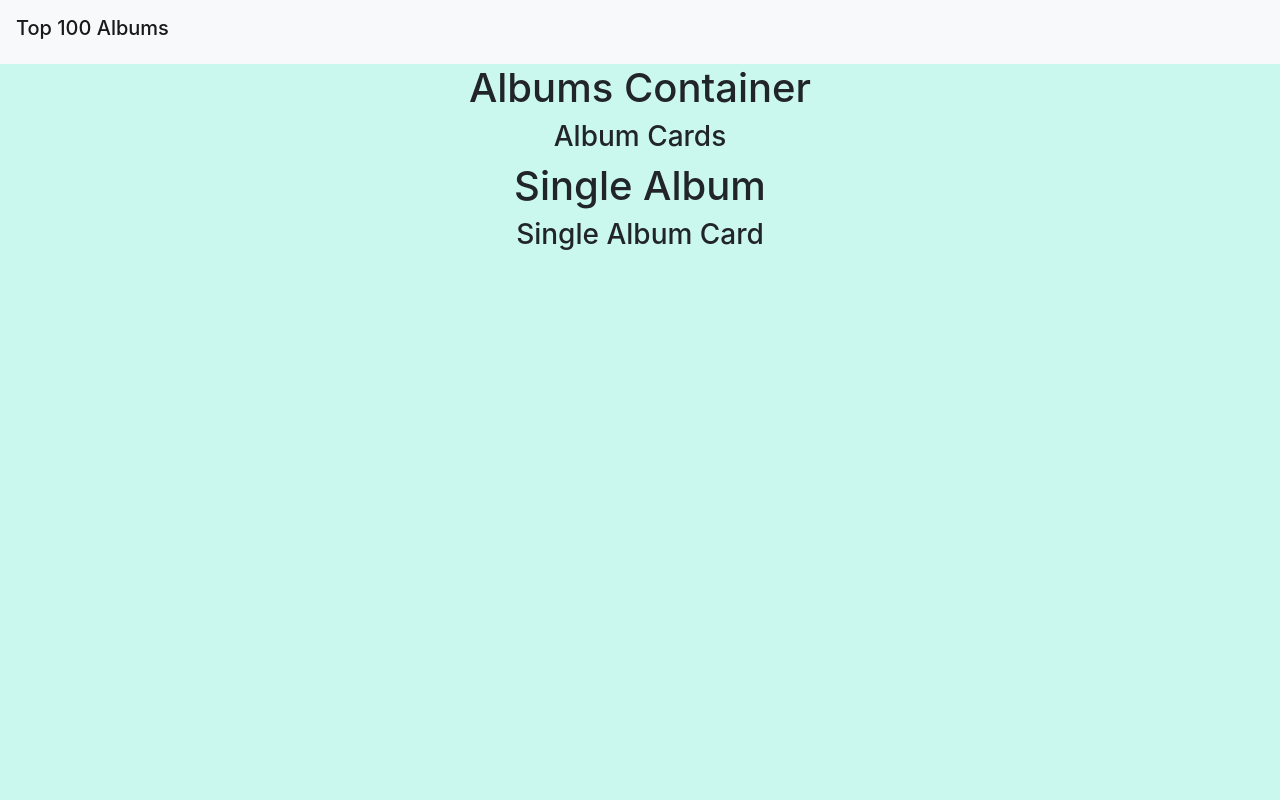
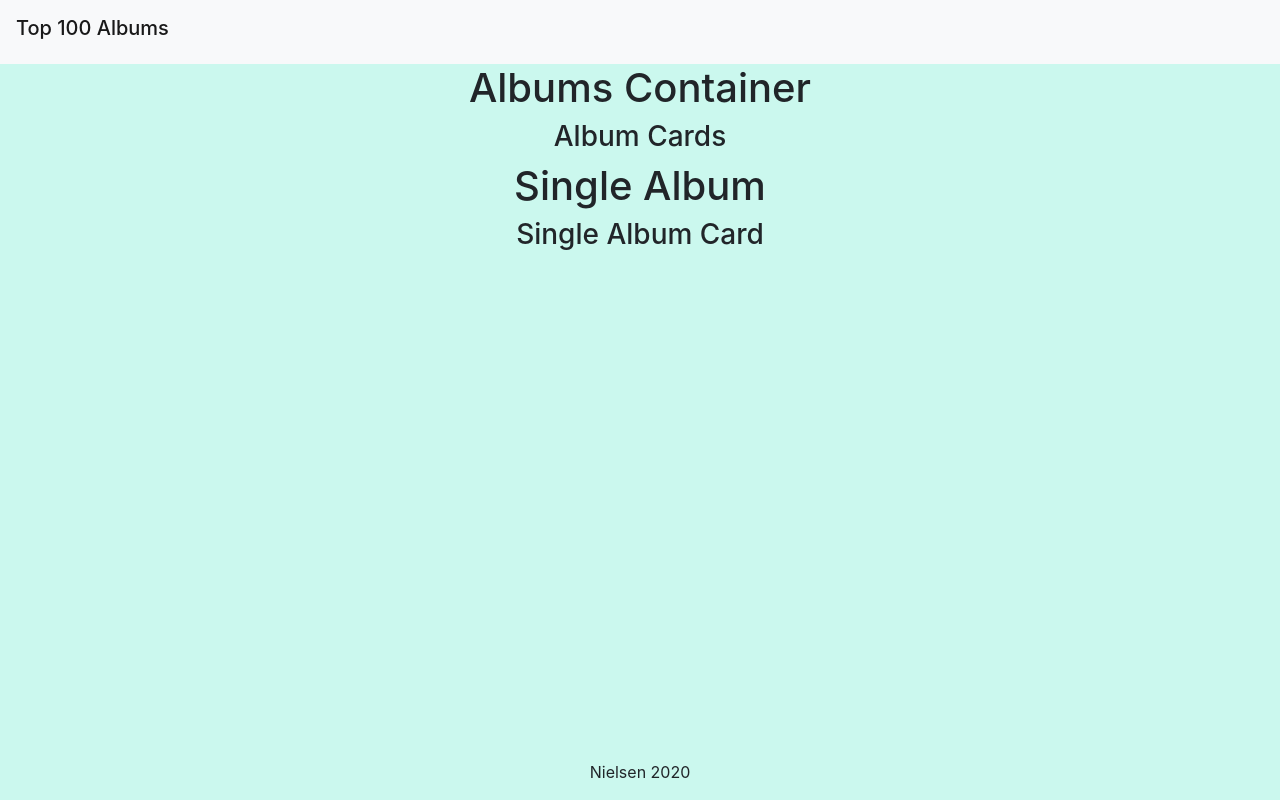
Before and after one commit to bethh56/top100-albums-capstone, a React (Create React App) app: page / in a window 1280 px wide. Built offline with nearby package versions, Linux system fonts and the light colour scheme.

Commit message:
nav and footer added

```diff
--- a/src/App/App.js
+++ b/src/App/App.js
@@ -3,6 +3,8 @@ import React from 'react';
 import MyNavbar from '../components/MyNavbar/MyNavbar';
 import AlbumsContainer from '../components/AlbumsContainer/AlbumsContainer';
 import SingleAlbumContainer from '../components/SingleAlbumContainer/SingleAlbumContainer';
+import Footer from '../components/Footer/Footer';
+
 import './App.scss';
 
 class App extends React.Component {
@@ -12,6 +14,7 @@ class App extends React.Component {
         <MyNavbar />
         <AlbumsContainer />
         <SingleAlbumContainer />
+        <Footer />
       </div>
     );
   }
--- /dev/null
+++ b/src/components/Footer/Footer.js
@@ -0,0 +1,16 @@
+import React from 'react';
+import moment from 'moment';
+
+import './Footer.scss';
+
+class Footer extends React.Component {
+  render() {
+    return (
+      <div className="Footer">
+        <footer> Nielsen {moment().format('YYYY')} </footer>
+      </div>
+    );
+  }
+}
+
+export default Footer;
--- /dev/null
+++ b/src/components/Footer/Footer.scss
@@ -0,0 +1,6 @@
+.Footer {
+  position: absolute;
+  bottom: 0;
+  width: 100%;
+  height: 2.5rem;
+}
```
